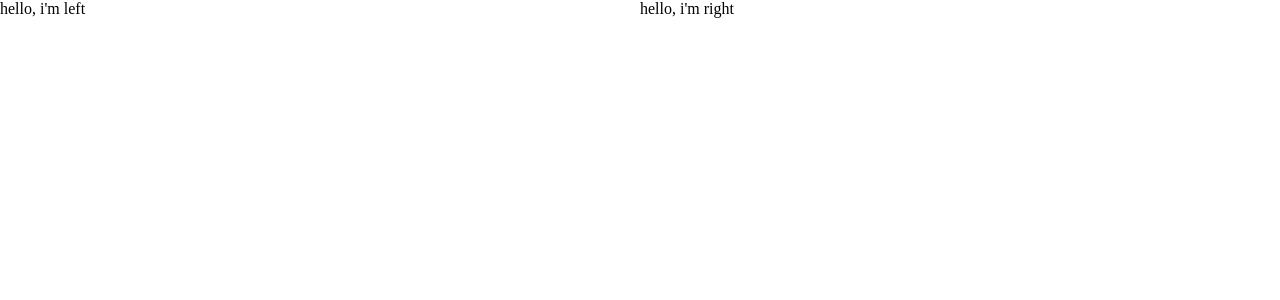
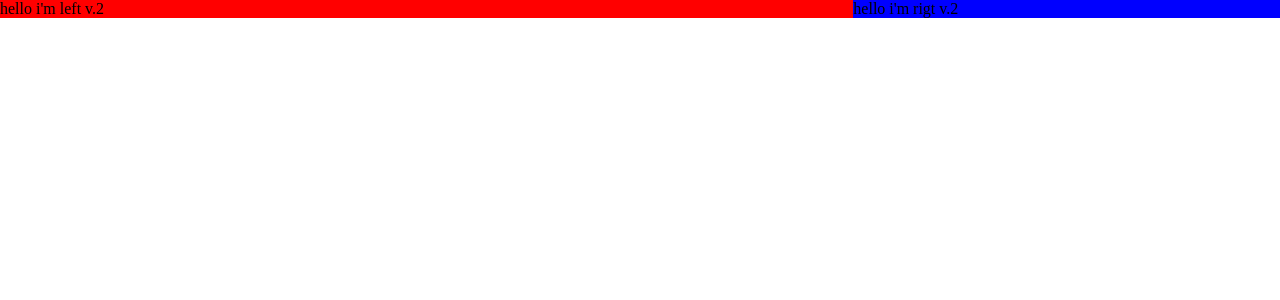
Before and after one commit to melikeozlen/advanced-react-lesson, a React (Vite) app: page / in a window 1280 px wide. Shown: the top 300 px of the page. Built offline with nearby package versions, Linux system fonts and the light colour scheme.

Commit message:
Layout Component v.2

```diff
--- a/src/App.jsx
+++ b/src/App.jsx
@@ -6,7 +6,10 @@ import { LeftComponent } from './components/left-component'
 const App = () => {
   return (
     <>
-      <SplitPage Left={LeftComponent} Right={RightComponent} />
+      <SplitPage leftWidth={2} rightWidth={1} >
+        <LeftComponent title={"hello i'm left v.2"} />
+        <RightComponent title={"hello i'm rigt v.2"} />
+      </SplitPage>
     </>
   )
 }
--- a/src/components/left-component.jsx
+++ b/src/components/left-component.jsx
@@ -1,10 +1,10 @@
 
 
 
-export const LeftComponent = ({ }) => {
+export const LeftComponent = ({ title }) => {
     return (
         <>
-        hello, i'm left
+            {title}
         </>
     )
 }
--- a/src/components/right-component.jsx
+++ b/src/components/right-component.jsx
@@ -1,7 +1,7 @@
-export const RightComponent = ({ }) => {
+export const RightComponent = ({ title }) => {
     return (
         <>
-            hello, i'm right
+            {title}
         </>
     )
 }
--- a/src/components/splite-page.jsx
+++ b/src/components/splite-page.jsx
@@ -5,18 +5,20 @@ display:flex;
 `
 
 const Side = styled.div`
-flex:1;
+flex:${(p) => p.width};
+background-color: ${(p) => p.color};
 `
 
-const SplitPage = ({ Left, Right }) => {
+const SplitPage = ({ children, leftWidth = 1, rightWidth = 1 }) => {
+  const [LeftComponent, RightComponent] = children;
   return (
     <SplitPageContainer>
-      <Side>
-        <Left />
+      <Side width={leftWidth} color="red">
+        {LeftComponent}
       </Side>
 
-      <Side>
-        <Right />
+      <Side width={rightWidth} color="blue">
+        {RightComponent}
       </Side>
     </SplitPageContainer>
   )
```
